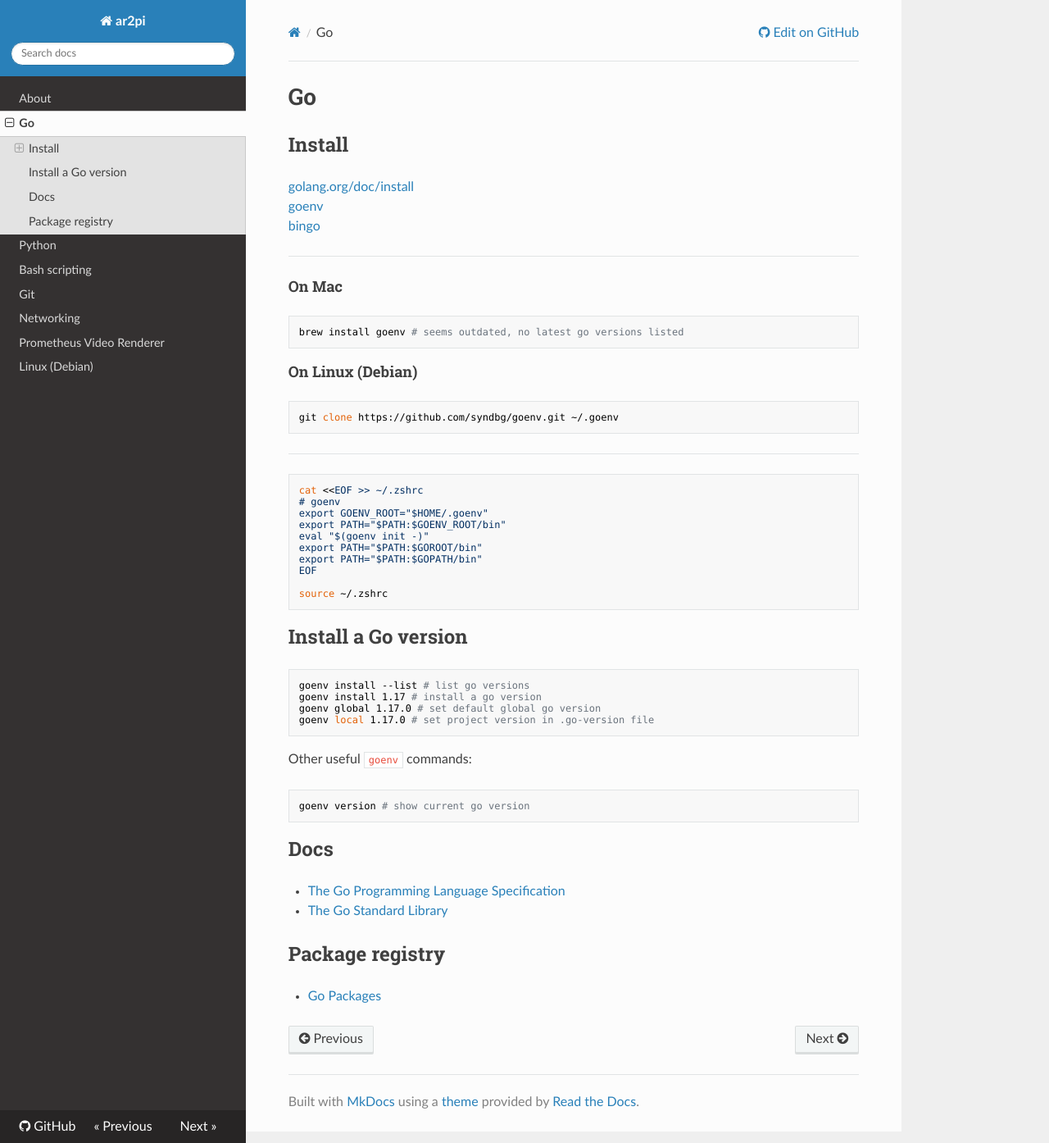
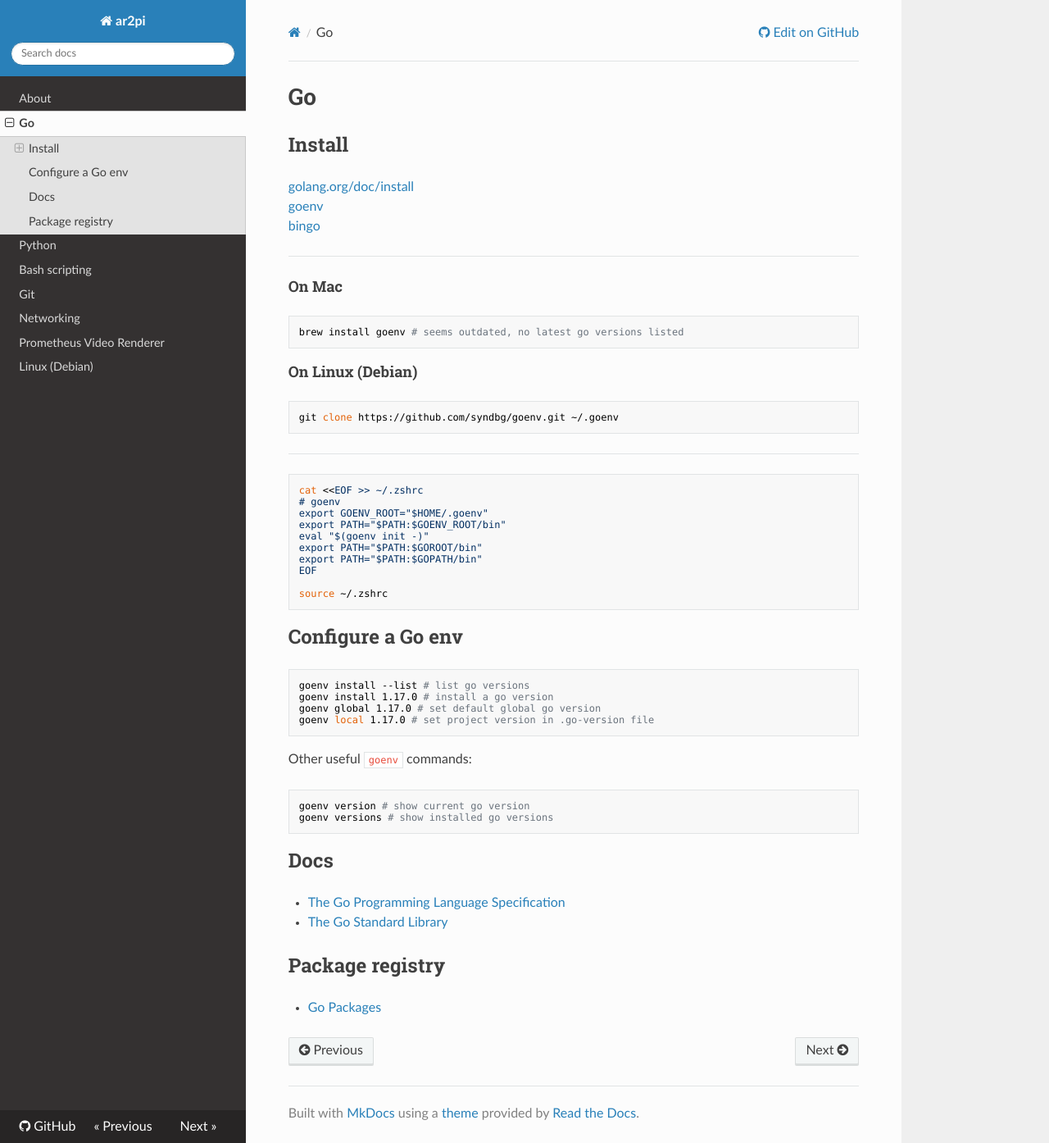
Before and after one commit to ar2pi/ar2pi, an MkDocs documentation site: the page built from docs/go.md, in a window 1280 px wide and 1394 px high. Shown: the whole window at 82% size. Built offline with MkDocs 1.6.1, drawn with Linux system fonts in a browser that asks for light colours; nearby versions of some CDN libraries.

Commit message:
add useful goenv command

````diff
--- a/docs/go.md
+++ b/docs/go.md
@@ -30,11 +30,11 @@ EOF
 source ~/.zshrc
 ```
 
-## Install a Go version
+## Configure a Go env
 
 ```sh
 goenv install --list # list go versions
-goenv install 1.17 # install a go version
+goenv install 1.17.0 # install a go version
 goenv global 1.17.0 # set default global go version
 goenv local 1.17.0 # set project version in .go-version file
 ```
@@ -42,6 +42,7 @@ goenv local 1.17.0 # set project version in .go-version file
 Other useful `goenv` commands:
 ```sh
 goenv version # show current go version
+goenv versions # show installed go versions
 ```
 
 ## Docs
````
